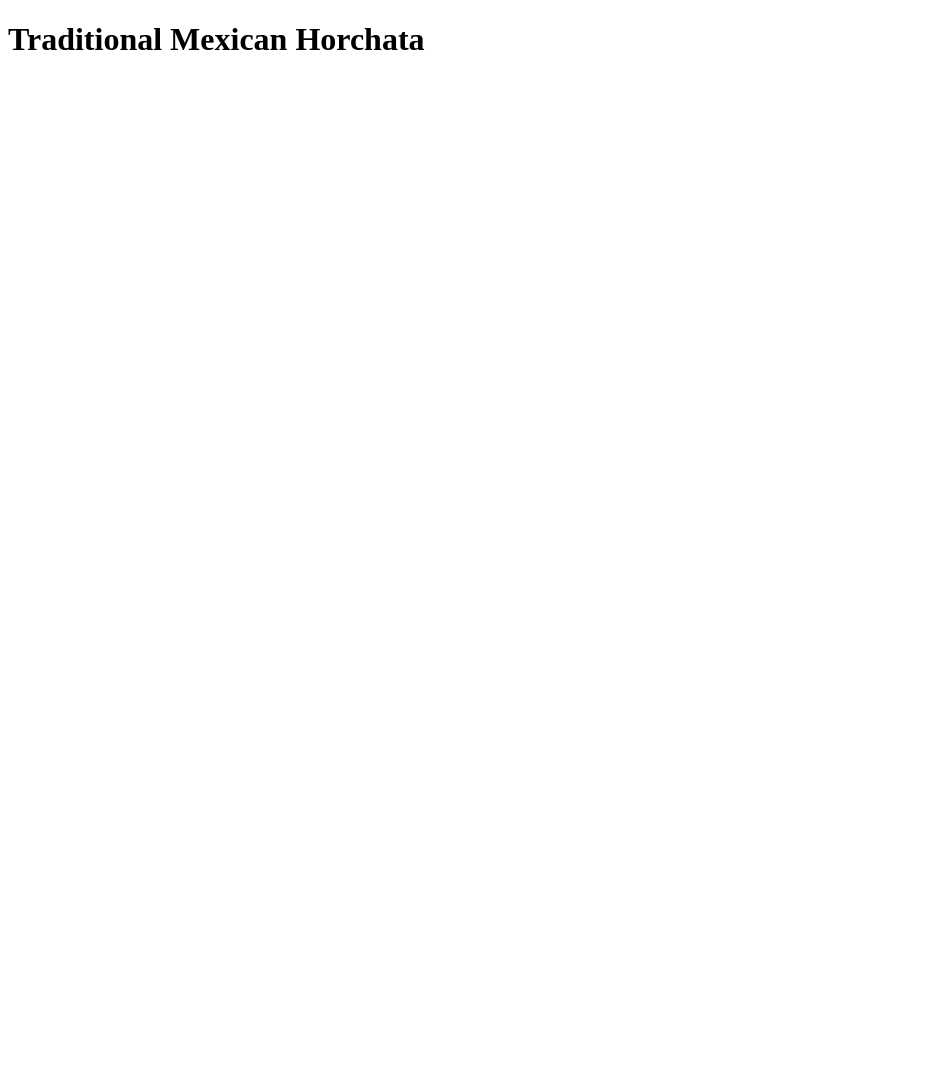
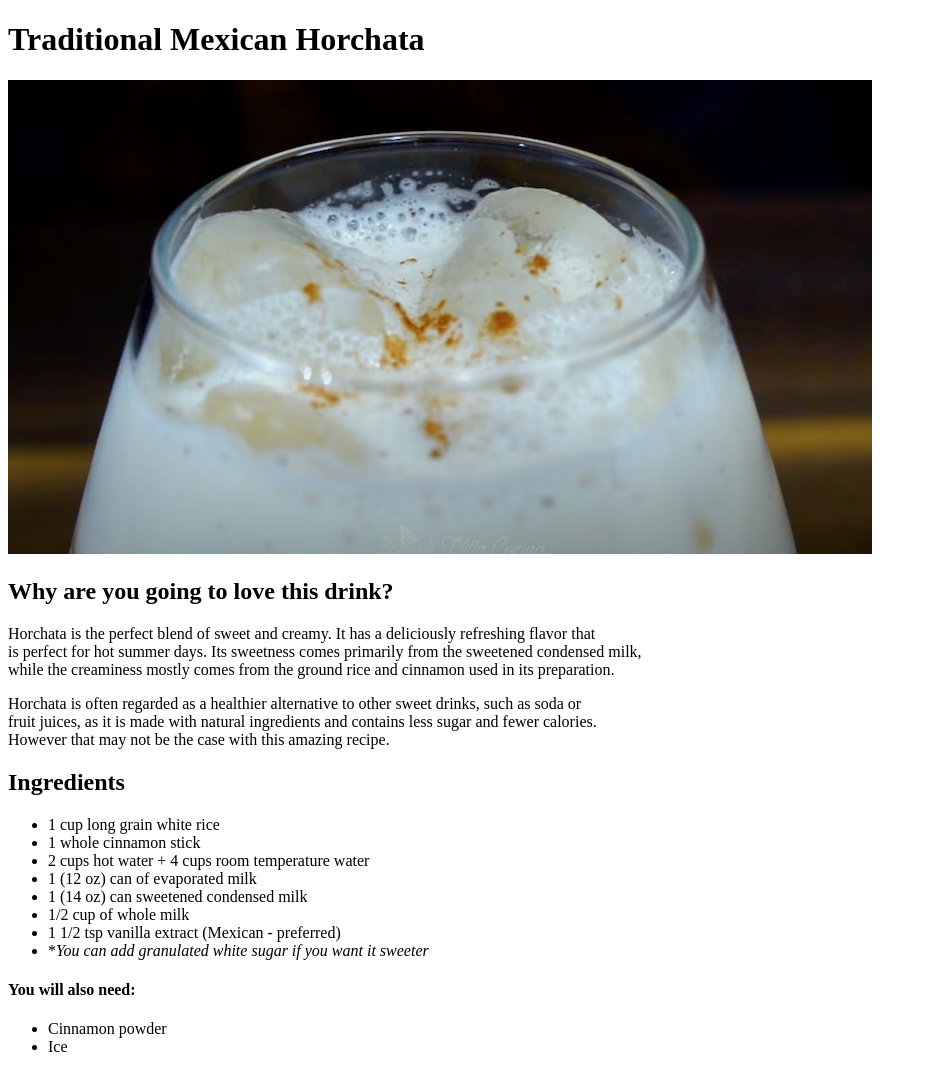
Before and after one commit to themandersen/odin-recipes, a plain HTML site: page recipes/horchata.html in a window 1280 px wide. Shown: the whole page, without its empty margins (0-927 px from the left). Before the commit the page ends 800 px from the top, so only its background shows below. Drawn offline with Linux system fonts and the light colour scheme.

Commit message:
Add image and content to horchata page

```diff
--- a/recipes/horchata.html
+++ b/recipes/horchata.html
@@ -8,5 +8,42 @@
   <body>
     <h1>Traditional Mexican Horchata</h1>
     <!--<a href="https://youtu.be/SJh3lUbA0H0">Video demonstrating prep</a>-->
+
+    <img src="../images/horchata-closeup.jpg" alt="horchata in a glass with ice">
+
+    <h2>Why are you going to love this drink?</h2>
+
+    <p>
+      Horchata is the perfect blend of sweet and creamy. It has a deliciously refreshing flavor that<br>
+      is perfect for hot summer days. Its sweetness comes primarily from the sweetened condensed milk,<br>
+      while the creaminess mostly comes from the ground rice and cinnamon used in its preparation.
+    </p>
+
+    <p>
+      Horchata is often regarded as a healthier alternative to other sweet drinks, such as soda or<br>
+      fruit juices, as it is made with natural ingredients and contains less sugar and fewer calories.<br>
+      However that may not be the case with this amazing recipe.
+    </p>
+
+    <h2>Ingredients</h2>
+
+    <ul>
+      <li>1 cup long grain white rice</li>
+      <li>1 whole cinnamon stick</li>
+      <li>2 cups hot water + 4 cups room temperature water</li>
+      <li>1 (12 oz) can of evaporated milk</li>
+      <li>1 (14 oz) can sweetened condensed milk</li>
+      <li>1/2 cup of whole milk</li>
+      <li>1 1/2 tsp vanilla extract (Mexican - preferred)</li>
+      <li>*<em>You can add granulated white sugar if you want it sweeter</em></li>
+    </ul>
+
+    <h4>You will also need:</h4>
+
+    <ul>
+      <li>Cinnamon powder</li>
+      <li>Ice</li>
+    </ul>
+
   </body>
 </html>
```
Also changed, not shown: images/horchata-closeup.jpg (added).
